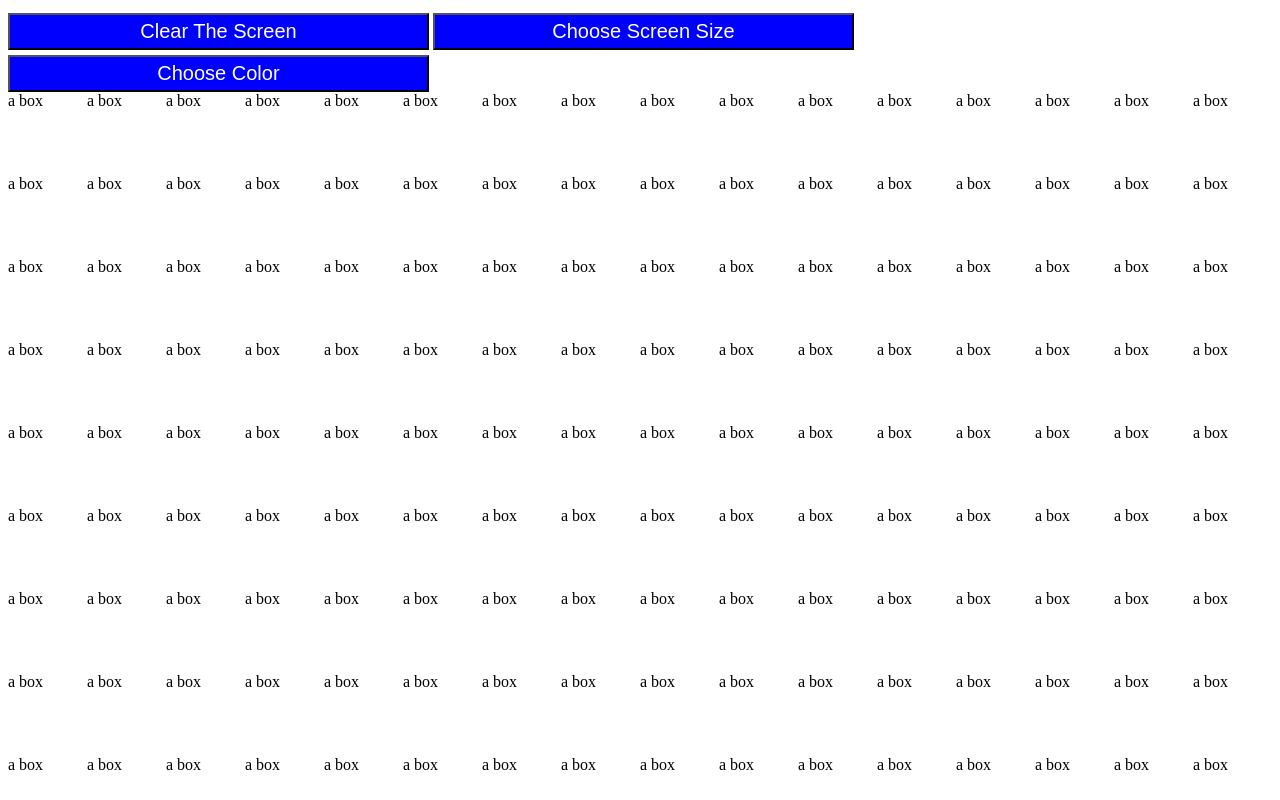
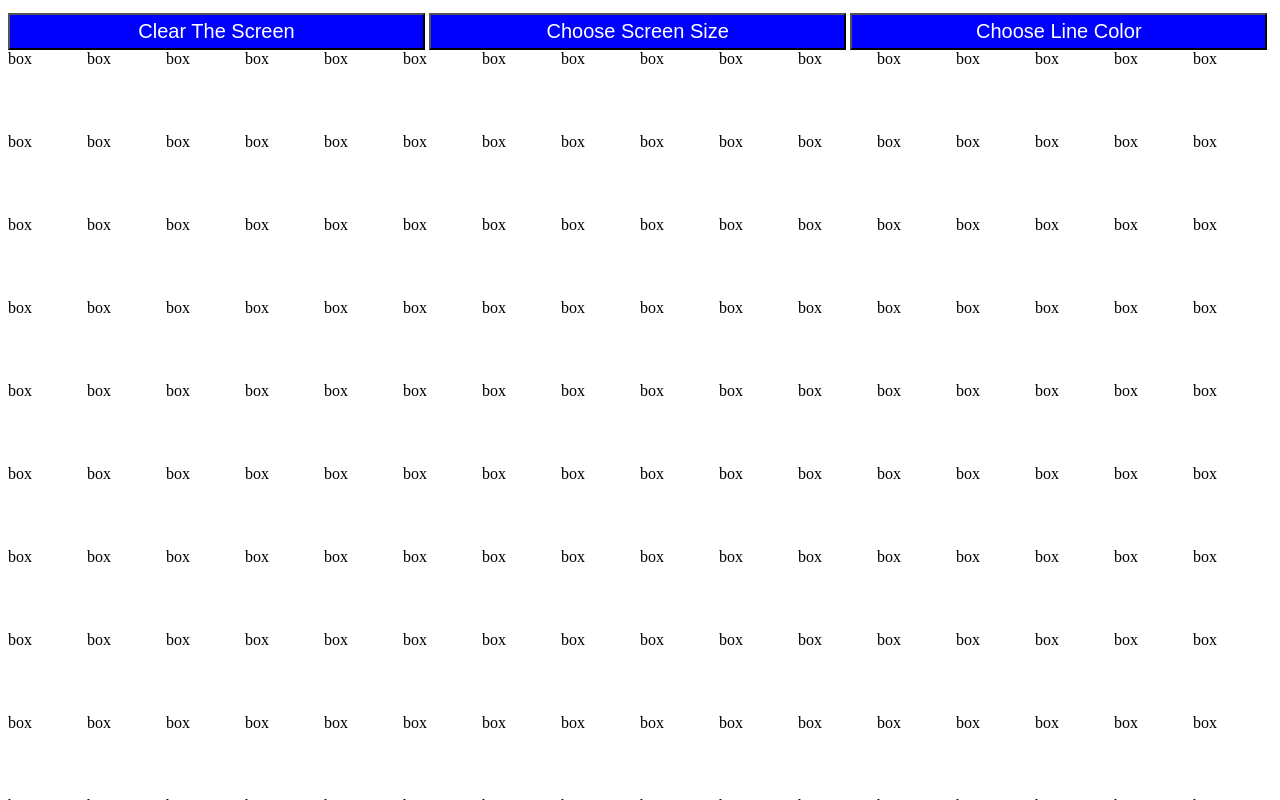
Before and after one commit to mrush336/Etch-a-Sketch, a plain HTML site: page index.html in a window 1280 px wide. Both pictures are taken after a click on the button "Clear The Screen". Shown: the top 800 px of the page. Drawn offline with Linux system fonts and the light colour scheme.

Commit message:
Production/ Added button functionalilty and some styling.

```diff
--- a/index.html
+++ b/index.html
@@ -9,9 +9,9 @@
 </head>
 <body>
     <div class="btn-group">
-        <button id="clearScreen">Clear The Screen</button>
-        <button id="screenSize">Choose Screen Size</button>
-        <button id="colorScreen">Choose Color</button>
+        <button id="clearScreen" onclick="clearScreen()">Clear The Screen</button>
+        <button id="screenSize" onclick="screenSize()">Choose Screen Size</button>
+        <button id="lineColor" onclick="lineColor()">Choose Line Color</button>
     </div>
     <div class="container">
 
--- a/main.js
+++ b/main.js
@@ -4,7 +4,7 @@ function createDiv(num){
     for (i=0; i<num; i++){
         let i = document.createElement('div');
         i.classList.add('box');
-        i.textContent = ('a box');
+        i.textContent = ('box');
         container.appendChild(i);
     }
 }
@@ -14,10 +14,31 @@ createDiv(256);
 const box = document.querySelectorAll('.box');
 function addEvent(item, event, func){
     for(i=0;i<item.length;i++){
-        item[i].addEventListener(event, func, false);
+        item[i].addEventListener(event, func, true);
     };
 };
 function colorChange(){
     this.style.backgroundColor = 'black';
 }
 addEvent(box, 'mouseenter', colorChange);
+
+// Button function creation
+function clearScreen(){
+    let temp = document.querySelectorAll('.box');
+    for(i=0;i<temp.length;i++){
+        temp[i].style.backgroundColor = 'white';
+    }
+}
+
+function screenSize(){
+    let input = prompt('Enter a size:');
+    let output = createDiv(input);
+    return output;
+
+}
+
+function lineColor(){
+    let color = prompt('Select a color:');
+
+
+}
--- a/style.css
+++ b/style.css
@@ -14,19 +14,17 @@ html{
     color: white;
     padding: 5px 25px;
     cursor: pointer;
-    float: top;
     margin-top: 5px;
     font-size: 20px;
     display: table-header-group;
-    width: fit-content;
 }
 
 #clearScreen{
-    width: 33.3%;
+    width: 33.0%;
 }
 #screenSize{
-    width: 33.3%;
+    width: 33.0%;
 }
-#colorScreen{
-    width: 33.3%;
+#lineColor{
+    width: 33.0%;
 }
```
